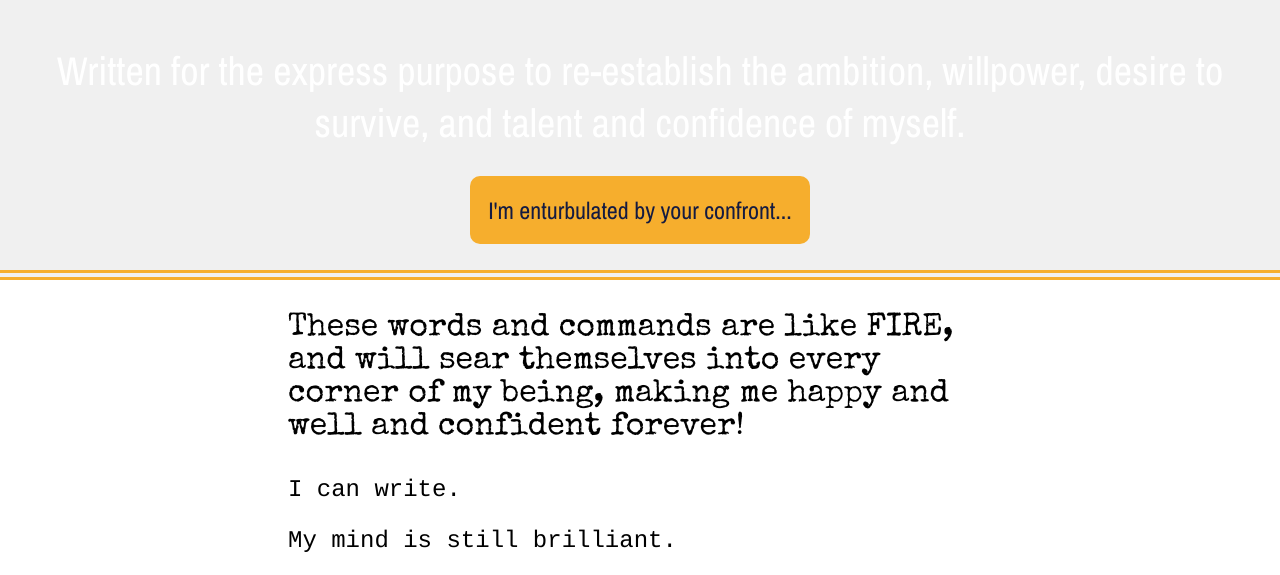
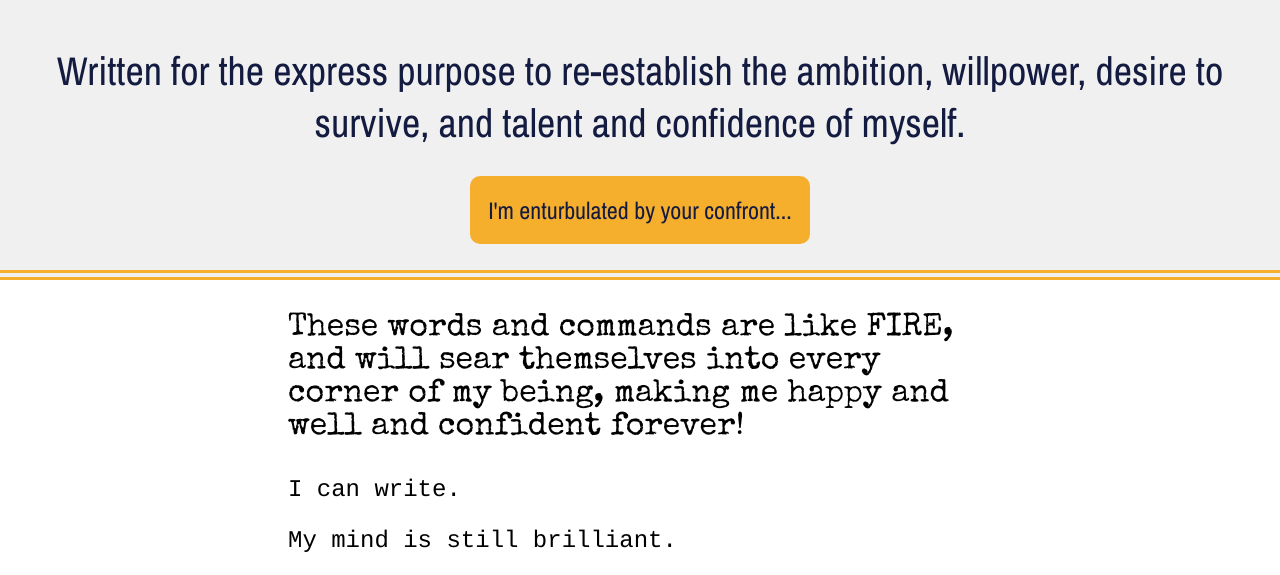
Before and after one commit to jimmymarks/TheCommodore, a plain HTML site: page alts.html in a window 1280 px wide. Shown: the part 207-782 px from the top of the page. Drawn offline with nearby package versions, Linux system fonts and the light colour scheme.

Commit message:
Struck particular line

```diff
--- a/alts.html
+++ b/alts.html
@@ -29,14 +29,14 @@
 	.words {width: 85%; margin: 0 auto;}
 	@media (min-width: 35.5rem){
 		h1 {font-size: 3.5rem; font-family: 'Archivo Black';}
-		h2 {font-size: 2.5rem; font-family: 'Archivo Narrow'; line-height: 1.3em; text-align: center; color: white;}
+		h2 {font-size: 2.5rem; font-family: 'Archivo Narrow'; line-height: 1.3em; text-align: center;}
 		h3 {font-size: 2rem; font-family: 'Special Elite', cursive; }
 		.blotter {top: 0; height: 50%;}
 		.explainer { visibility: hidden; display: none;}
 	}
 	@media (min-width: 64.0625rem){
 		h1 {font-size: 4.5rem; font-family: 'Archivo Black';}
-		h2 {font-size: 2.5rem; font-family: 'Archivo Narrow'; line-height: 1.3em; text-align: center; color: white;}
+/* 		h2 {font-size: 2.5rem; font-family: 'Archivo Narrow'; line-height: 1.3em; text-align: center;} */
 		h3 {font-size: 2rem; font-family: 'Special Elite', cursive; }
 		.blotter { top: 0; height: 40%;}
 		.words {width: 55%;}
```
Also changed, not shown: index.html (+2 -2 lines).
